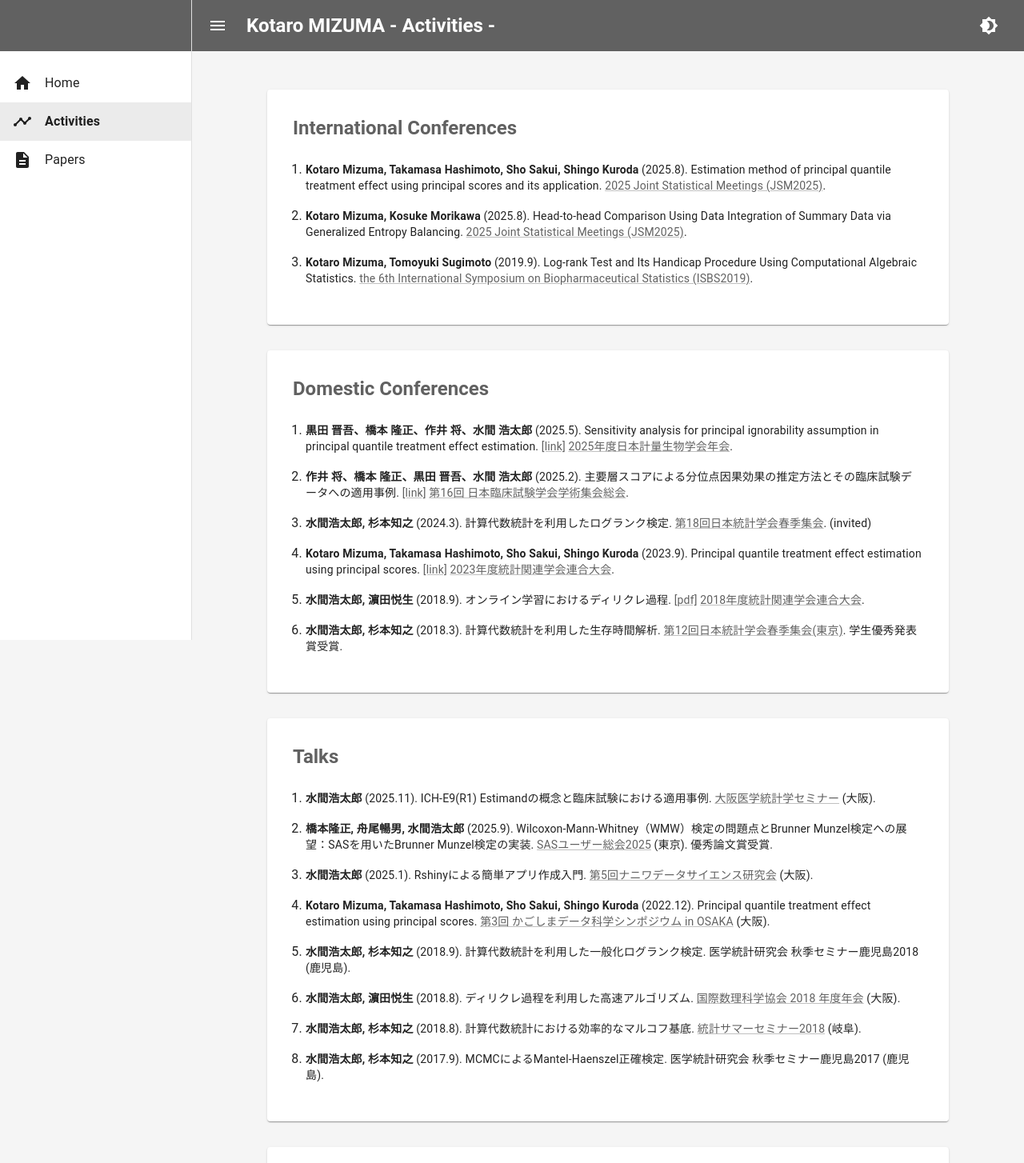
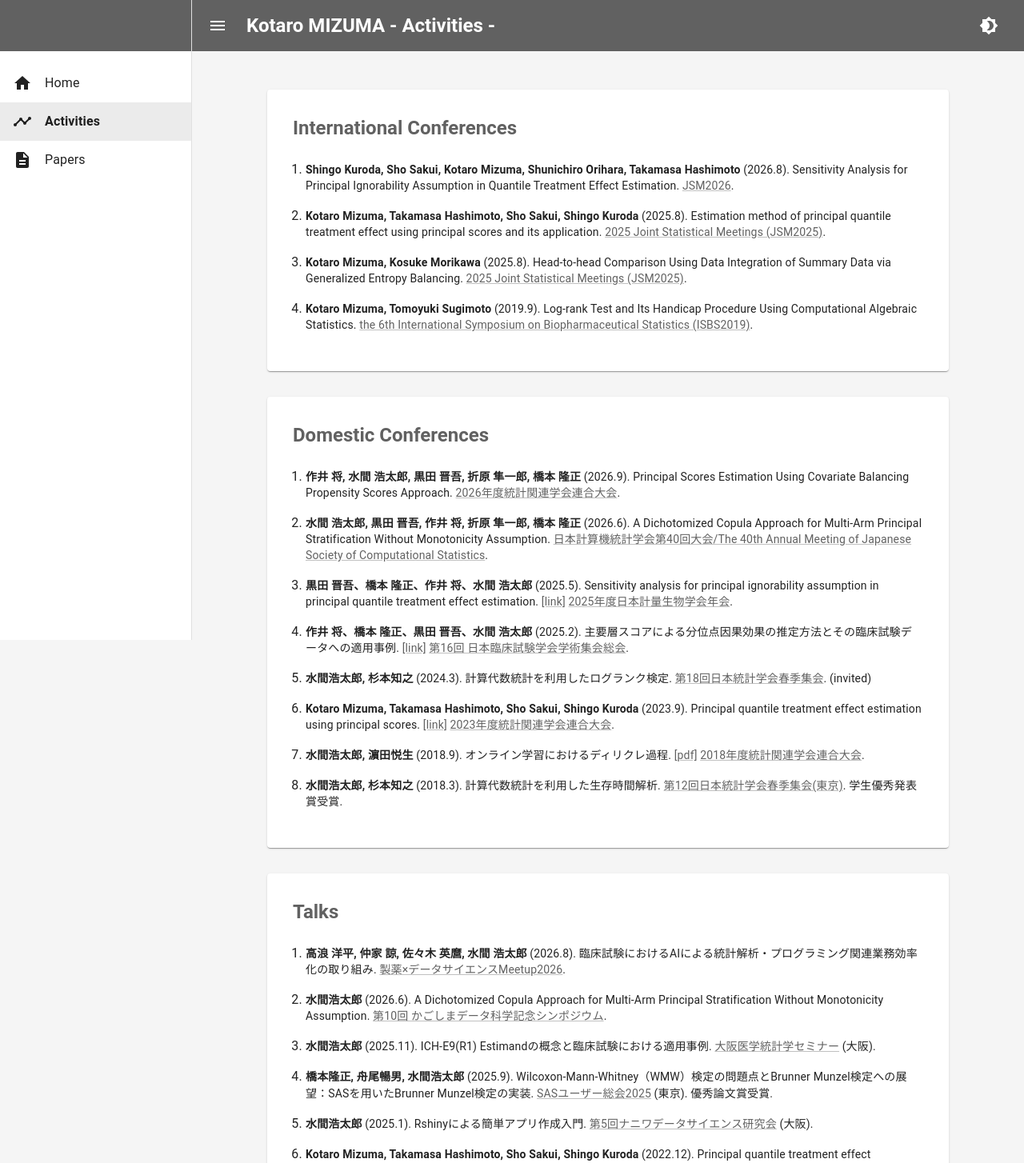
Before and after one commit to statkm/XM, a React (Vite) app: page /XM/activities in a window 1280 px wide. Shown: the top 1454 px of the page at 80% size. Built offline with nearby package versions, Linux system fonts and the light colour scheme.

Commit message:
Add 'Last updated' footer; update Activities and Papers; make drawer collapsible and responsive; update .gitignore; move working paper to Papers
Co-authored-by: Copilot <223556219+Copilot@users.noreply.github.com>

```diff
--- a/src/App.jsx
+++ b/src/App.jsx
@@ -8,6 +8,7 @@ import Drawer from './components/Drawer'
 import Header from './components/Header'
 import MainContent from './components/MainContent'
 import Papers from './components/Papers'
+import Footer from './components/Footer'
 
 function App() {
   const [mode, setMode] = useState(() => {
@@ -57,9 +58,9 @@ function App() {
     <ThemeProvider theme={theme}>
       <CssBaseline />
       <BrowserRouter basename="/XM">
-        <Box sx={{ display: 'flex', minHeight: '100vh' }}>
+        <Box sx={{ display: 'flex', minHeight: '100vh', width: '100%' }}>
           <Drawer open={drawerOpen} />
-          <Box sx={{ display: 'flex', flexDirection: 'column', flexGrow: 1 }}>
+          <Box sx={{ display: 'flex', flexDirection: 'column', flexGrow: 1, minWidth: 0 }}>
             <Header mode={mode} toggleColorMode={toggleColorMode} toggleDrawer={toggleDrawer} />
             <Routes>
               <Route path="/" element={<Navigate to="/home/" replace />} />
@@ -69,6 +70,7 @@ function App() {
               <Route path="/biography" element={<Box sx={{ p: 4 }}>Biography Page</Box>} />
               <Route path="/papers" element={<Papers />} />
             </Routes>
+            <Footer />
           </Box>
         </Box>
       </BrowserRouter>
--- a/src/components/Activities.jsx
+++ b/src/components/Activities.jsx
@@ -22,6 +22,16 @@ function Activities() {
           </Typography>
 
           <Box component="ol" sx={{ pl: 2 }}>
+            <Box component="li" sx={{ mb: 2 }}>
+              <Typography variant="body2">
+                <strong>Shingo Kuroda, Sho Sakui, Kotaro Mizuma, Shunichiro Orihara, Takamasa Hashimoto</strong> (2026.8).
+                Sensitivity Analysis for Principal Ignorability Assumption in Quantile Treatment Effect Estimation.{' '}
+                <Link href="https://ww2.amstat.org/meetings/jsm/2026/" target="_blank" rel="noopener">
+                  JSM2026
+                </Link>.
+              </Typography>
+            </Box>
+
             <Box component="li" sx={{ mb: 2 }}>
               <Typography variant="body2">
                 <strong>Kotaro Mizuma, Takamasa Hashimoto, Sho Sakui, Shingo Kuroda</strong> (2025.8).
@@ -61,6 +71,26 @@ function Activities() {
           </Typography>
 
           <Box component="ol" sx={{ pl: 2 }}>
+            <Box component="li" sx={{ mb: 2 }}>
+              <Typography variant="body2">
+                <strong>作井 将, 水間 浩太郎, 黒田 晋吾, 折原 隼一郎, 橋本 隆正</strong> (2026.9).
+                Principal Scores Estimation Using Covariate Balancing Propensity Scores Approach.{' '}
+                <Link href="https://www.jfssa.jp/" target="_blank" rel="noopener">
+                  2026年度統計関連学会連合大会
+                </Link>.
+              </Typography>
+            </Box>
+
+            <Box component="li" sx={{ mb: 2 }}>
+              <Typography variant="body2">
+                <strong>水間 浩太郎, 黒田 晋吾, 作井 将, 折原 隼一郎, 橋本 隆正</strong> (2026.6).
+                A Dichotomized Copula Approach for Multi-Arm Principal Stratification Without Monotonicity Assumption.{' '}
+                <Link href="https://www.jscs.jp/" target="_blank" rel="noopener">
+                  日本計算機統計学会第40回大会/The 40th Annual Meeting of Japanese Society of Computational Statistics
+                </Link>.
+              </Typography>
+            </Box>
+
             <Box component="li" sx={{ mb: 2 }}>
               <Typography variant="body2">
                 <strong>黒田 晋吾、橋本 隆正、作井 将、水間 浩太郎</strong> (2025.5).
@@ -142,6 +172,26 @@ function Activities() {
           </Typography>
 
           <Box component="ol" sx={{ pl: 2 }}>
+            <Box component="li" sx={{ mb: 2 }}>
+              <Typography variant="body2">
+                <strong>高浪 洋平, 仲家 諒, 佐々木 英麿, 水間 浩太郎</strong> (2026.8).
+                臨床試験におけるAIによる統計解析・プログラミング関連業務効率化の取り組み.{' '}
+                <Link href="https://www.pharma-datascience.com/" target="_blank" rel="noopener">
+                  製薬×データサイエンスMeetup2026
+                </Link>.
+              </Typography>
+            </Box>
+
+            <Box component="li" sx={{ mb: 2 }}>
+              <Typography variant="body2">
+                <strong>水間浩太郎</strong> (2026.6).
+                A Dichotomized Copula Approach for Multi-Arm Principal Stratification Without Monotonicity Assumption.{' '}
+                <Link href="https://www.jscs.jp/" target="_blank" rel="noopener">
+                  第10回 かごしまデータ科学記念シンポジウム
+                </Link>.
+              </Typography>
+            </Box>
+
             <Box component="li" sx={{ mb: 2 }}>
               <Typography variant="body2">
                 <strong>水間浩太郎</strong> (2025.11).
--- a/src/components/Drawer.jsx
+++ b/src/components/Drawer.jsx
@@ -20,6 +20,10 @@ const menuItems = [
 
 function Drawer({ open }) {
   const location = useLocation()
+
+  if (!open) {
+    return null
+  }
 
   const drawerContent = (
     <Box sx={{ overflow: 'auto', height: '100%', display: 'flex', flexDirection: 'column' }}>
--- /dev/null
+++ b/src/components/Footer.jsx
@@ -0,0 +1,18 @@
+import Box from '@mui/material/Box'
+import Container from '@mui/material/Container'
+import Typography from '@mui/material/Typography'
+import { UPDATED_AT } from '../config'
+
+function Footer() {
+  return (
+    <Box component="footer" sx={{ py: 2, mt: 'auto', bgcolor: 'background.paper' }}>
+      <Container maxWidth="lg">
+        <Typography variant="caption" color="text.secondary">
+          Last updated: {UPDATED_AT}
+        </Typography>
+      </Container>
+    </Box>
+  )
+}
+
+export default Footer
--- a/src/components/Papers.jsx
+++ b/src/components/Papers.jsx
@@ -69,9 +69,14 @@ function Papers() {
             Working Papers
           </Typography>
 
-          <Typography variant="body2" color="text.secondary">
-            ■
-          </Typography>
+          <Box component="ol" sx={{ pl: 2 }}>
+            <Box component="li" sx={{ mb: 2 }}>
+              <Typography variant="body2">
+                <strong>Shingo Kuroda, Sho Sakui, Kotaro Mizuma, Shunichiro Orihara, Takamasa Hashimoto.</strong>{' '}
+                Sensitivity analysis for the principal ignorability assumption in principal quantile treatment effect estimation.
+              </Typography>
+            </Box>
+          </Box>
         </Paper>
 
         {/* Patent Section */}
--- /dev/null
+++ b/src/config.js
@@ -0,0 +1,2 @@
+// Central config for site metadata
+export const UPDATED_AT = '2026-08-11';
```
Also changed, not shown: 1 other file (tests, documents, lock files or other folders).
